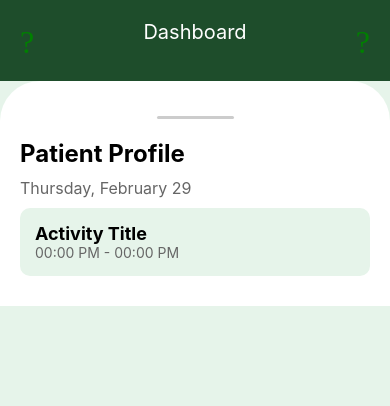
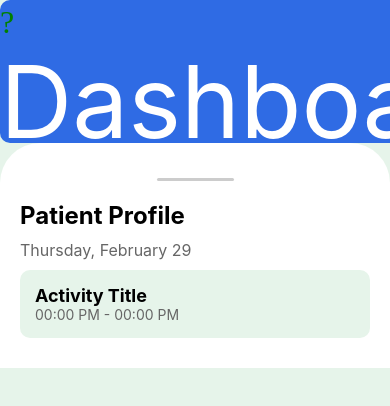
Before and after one commit to SahithiVarma07/Accessibility-, a React Native app: screen /PatientProfile in a window 390 px wide. Shown: the top 406 px of the page. Built offline with nearby package versions, Linux system fonts and the light colour scheme.

Commit message:
Committing changes to PatientProfile.js before switching branches

```diff
--- a/screens/PatientProfile.js
+++ b/screens/PatientProfile.js
@@ -33,13 +33,14 @@ const styles = StyleSheet.create({
     backgroundColor: '#E6F4EA',
   },
   header: {
-    flexDirection: 'row',
-    justifyContent: 'space-between',
-    padding: 20,
-    backgroundColor: '#1E4D2B',
+    backgroundColor: '#2f6be4',
+    borderRadius: 10,
+    height: 143,
+    width: 430,
+    position: 'relative',
   },
   headerTitle: {
-    fontSize: 20,
+    fontSize: 100,
     color: 'white',
   },
   screenBodyContent: {
```
